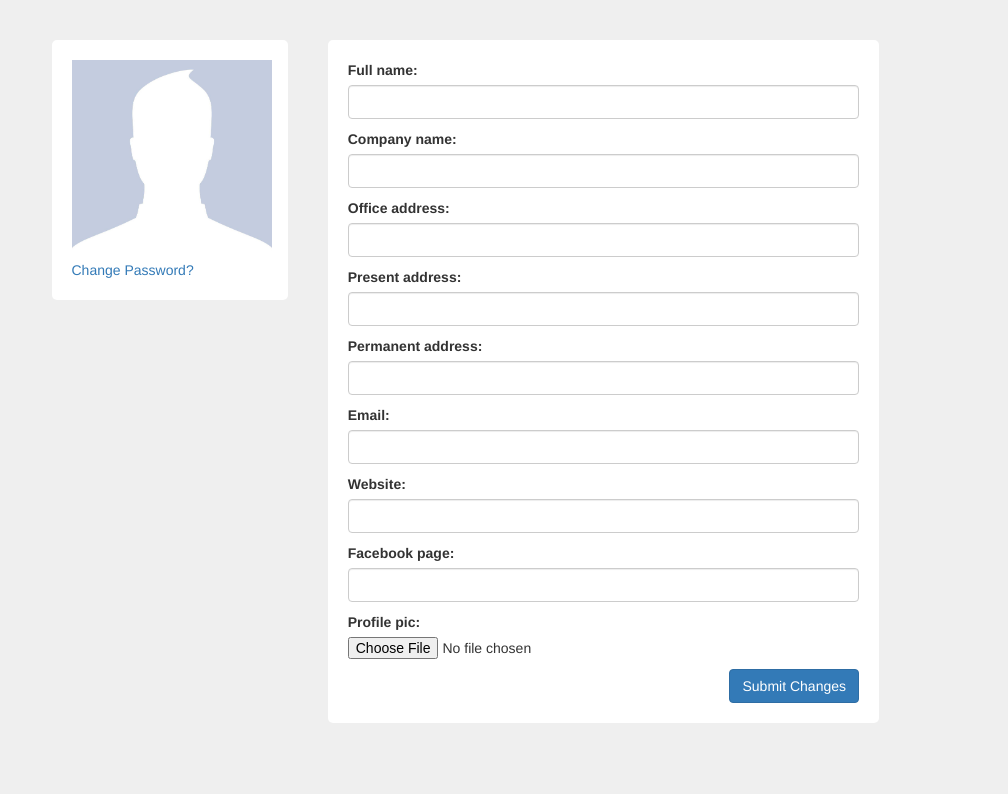
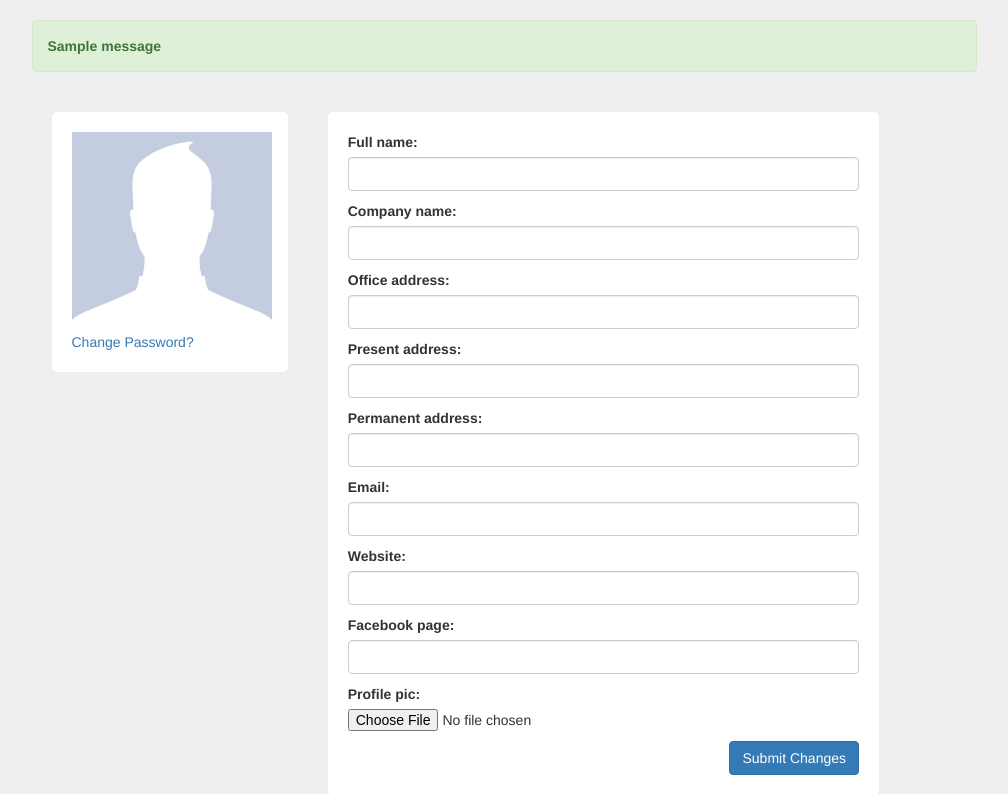
Before and after one commit to s1s1ty/postman, a Django app: template templates/profile.html in a window 1280 px wide. Shown: the part 52-846 px from the top of the page, without its empty margins (136-1144 px from the left). Before the commit the page ends 775 px from the top, so only its background shows below. Run offline with Django 3.2, Linux system fonts and the light colour scheme; the template is opened without the code that fills it: values that come from a table or form of the project are taken from there, others are empty; data comes from the database, SQL or seed files in the repository; both versions use the stored data as it was after the commit; one stand-in notice (Sample message) is shown; some libraries are stand-ins or nearby versions.

Commit message:
show sucess message

```diff
--- a/account/views.py
+++ b/account/views.py
@@ -41,6 +41,7 @@ def registration(request):
             if user_login is not None:
                 if user_login.is_active:
                     login(request, user_login)
+                    messages.success('Registration Complete')
                     return redirect('/')
 
     context = {
@@ -66,7 +67,7 @@ def login_view(request):
                 messages.success(request, "Login SuccessFull")
                 return redirect('/')
             else:
-                messages.error(request, "Username and Password Incorrect")
+                messages.error(request, "Incorrect Username and Password")
 
     context = {
         'title': 'Login',
@@ -83,6 +84,7 @@ def profile_view(request, user_id=None):
         if form.is_valid():
             instance = form.save(commit=False)
             instance.save()
+            messages.success(request, 'Information saved successfully')
     context = {
         'title': 'Profile',
         'form': form,
--- a/templates/profile.html
+++ b/templates/profile.html
@@ -7,6 +7,20 @@
 	<div class="row">
 		<div class="col-sm-1"></div>
 		 <div class="col-sm-10">
+
+			 	{% if messages %}
+    			{% for message in messages %}
+					{% if message.tags == 'error'%}
+						<div class="alert alert-danger">
+							<strong>{{ message }}</strong>
+						</div>
+					{% else %}
+						<div class="alert alert-success">
+							<strong>{{ message }}</strong>
+						</div>
+					{% endif %}
+    			{% endfor %}
+				{% endif %}
 
 			<form method="POST" enctype="multipart/form-data">{% csrf_token %}
 				<div class="col-sm-3" style="background-color: #fff; padding: 20px; border-radius: 5px; margin: 20px; ">
```
Also changed, not shown: db.sqlite3 (added), 3 other files.
